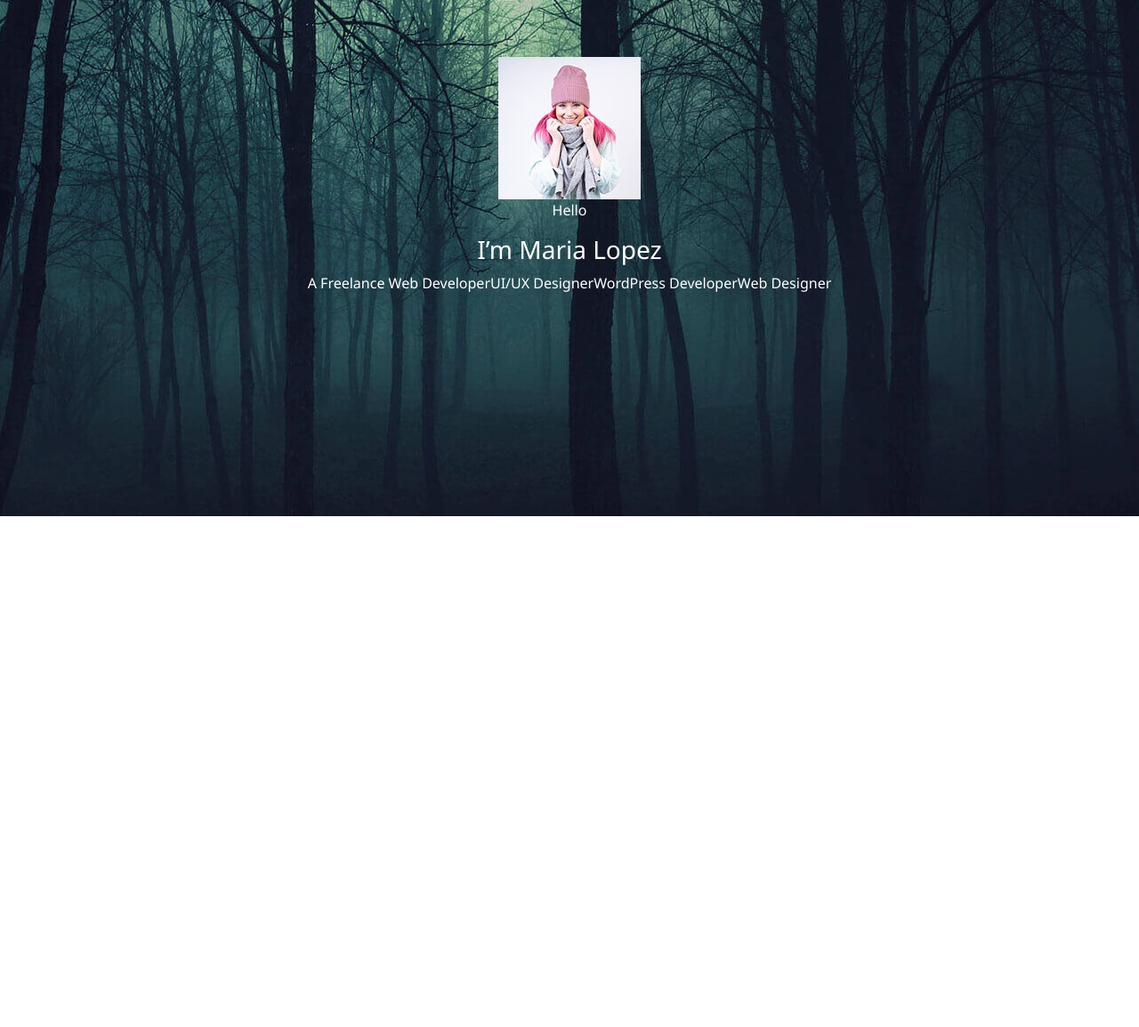
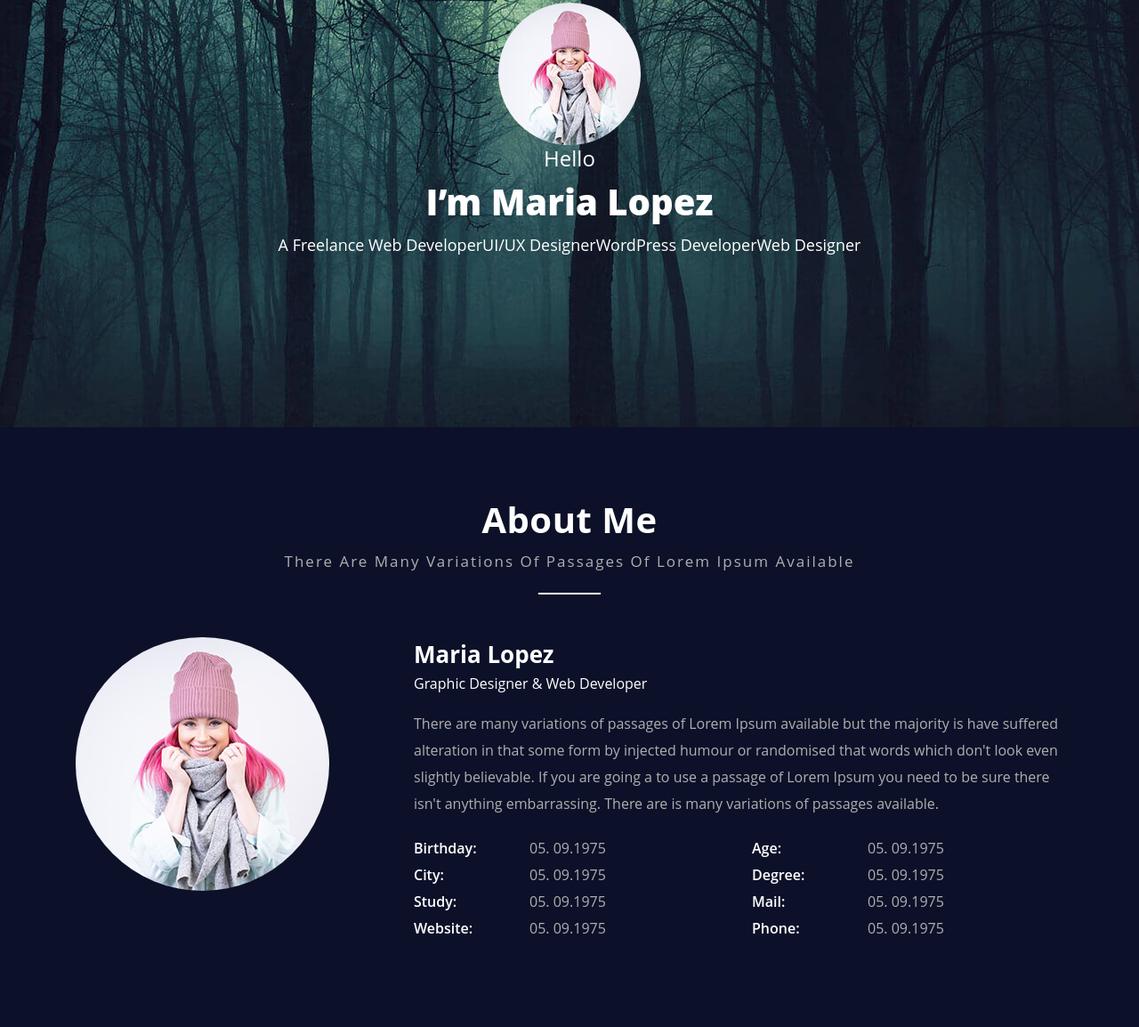
Before and after one commit to huynhquoctrung136/huynhquoctrung136.github.io, a plain HTML site: page index.html in a window 1280 px wide. Shown: the part 170-1324 px from the top of the page at 89% size. Before the commit the page ends 800 px from the top, so only its background shows below. Drawn offline with Linux system fonts and the light colour scheme.

Commit message:
update about me

```diff
--- a/index.html
+++ b/index.html
@@ -14,7 +14,7 @@
 	<!--HEADER  -->
 	<header>
 		<div class="header__content">
-			<nav class="navbar navbar-expand-sm navbar-dark bg-dark  myNavBar">
+			<nav class="navbar navbar-expand-sm  myNavBar">
 				<div class="container">
 					<a class="navbar-brand" href="#">
 						<img class="img-fluid" src="assets/images/logo.png" alt="Logo" />
@@ -52,16 +52,99 @@
 	<section id="banner">
 		<div class="banner__content">
 			<div>
-				<img src="assets/images/avatar.jpg" alt="avatarTrung" />
-				<p>Hello</p>
-				<h3>I’m Maria Lopez</h3>
-				<p>A Freelance Web DeveloperUI/UX DesignerWordPress DeveloperWeb Designer</p>
+				<div class="item-img">
+					<img src="assets/images/avatar.jpg" alt="avatarTrung" />
+				</div>
+				<div class="item-content">
+					<p class="item-top-text">Hello</p>
+					<h1 class="item-title">I’m Maria Lopez</h1>
+					<h2 class="item-description">A Freelance Web DeveloperUI/UX DesignerWordPress DeveloperWeb Designer
+					</h2>
+				</div>
 			</div>
+		</div>
+		<!-- <div class="banner__overplay"></div> -->
 
-		</div>
-		<div class="banner__overplay"></div>
 	</section>
 	<!-- END BANNER -->
+
+	<!-- ABOUT ME -->
+	<section id="about" class="section">
+		<div class="heading">
+			<h2>About Me</h2>
+			<p>
+				There are many variations of passages of Lorem Ipsum available
+			</p>
+		</div>
+		<div class="about__content container">
+			<div class="row">
+				<div class="col-4">
+					<img src="assets/images/about.jpg" alt="aboutMe" />
+				</div>
+				<div class="col-8">
+					<h3 class="item-title">Maria Lopez</h3>
+					<h4 class="item-subtitle">Graphic Designer & Web Developer</h4>
+					<p>There are many variations of passages of Lorem Ipsum available but the majority is have suffered
+						alteration in that some form by injected humour or randomised that words which don't look even
+						slightly believable. If you are going a to use a passage of Lorem Ipsum you need to be sure
+						there isn't anything embarrassing. There are is many variations of passages available.</p>
+					<div class="personal__info">
+						<div class="row">
+							<div class="col-6">
+								<div class="info__list">
+									<ul>
+										<li>
+											<span>Birthday: </span>05. 09.1975
+
+										</li>
+										<li>
+											<span>City: </span>05. 09.1975
+										</li>
+										<li>
+											<span>Study: </span>05. 09.1975
+										</li>
+										<li>
+											<span>Website: </span>05. 09.1975
+										</li>
+									</ul>
+								</div>
+							</div>
+							<div class="col-6">
+								<div class="info__list">
+									<ul>
+										<li>
+											<span>Age: </span>05. 09.1975
+										</li>
+										<li>
+											<span>Degree: </span>05. 09.1975
+										</li>
+										<li>
+											<span>Mail: </span>05. 09.1975
+										</li>
+										<li>
+											<span>Phone: </span>05. 09.1975
+										</li>
+									</ul>
+								</div>
+							</div>
+						</div>
+					</div>
+				</div>
+			</div>
+		</div>
+	</section>
+
+	<!-- END ABOUT ME -->
+
+
+	<!-- PRODUCT -->
+
+
+	<!-- END PRODUCT -->
+
+	<!-- CONTACT ME -->
+
+	<!-- END CONTACT ME -->
 	<script type="text/javascript" src="vendor/jquery-3.3.1.slim.min.js"></script>
 	<script type="text/javascript" src="vendor/popper.min.js"></script>
 	<script type="text/javascript" src="vendor/bootstrap.js"></script>
--- a/style.css
+++ b/style.css
@@ -7,8 +7,17 @@
 /* GLOBAL */
 html,
 body {
-  font-family: "Segoe UI", Tahoma, Geneva, Verdana, sans-serif;
+  font-family: "Open Sans", sans-serif;
   font-size: 16px;
+  line-height: 30px;
+  color: #afafaf;
+  font-weight: 400;
+  height: 100%;
+  vertical-align: baseline;
+  -webkit-font-smoothing: antialiased;
+  -moz-osx-font-smoothing: grayscale;
+  text-rendering: optimizeLegibility;
+  background-color: #ffffff;
 }
 
 /* line style */
@@ -29,19 +38,55 @@ body {
   width: 100%;
 }
 
+/* HEADING */
+.heading {
+  text-align: center;
+  margin-bottom: 3rem;
+}
+.heading h2 {
+  font-size: 40px;
+  color: #fff;
+  letter-spacing: 0.5px;
+  font-weight: bold;
+}
+
+.heading p {
+  text-transform: capitalize;
+  font-size: 17px;
+  letter-spacing: 2px;
+}
+
+.heading p::after {
+  content: "";
+  display: block;
+  width: 70px;
+  height: 2px;
+  background-color: #fff;
+  margin: auto;
+  margin: 20px auto;
+}
+
+.section {
+  padding: 5rem 0;
+}
+
 /* END GLOBAL */
 
 /* HEADER */
-.header__content {
+header {
+  position: absolute;
+  top: 20px;
+  left: 50%;
+  transform: translateX(-50%);
   width: 100%;
-  position: fixed;
-  z-index: 999;
+  z-index: 10;
 }
 
 #cvNavBar .navbar-nav .nav-link {
   font-size: 14px;
   font-weight: 400;
   text-transform: uppercase;
+  color: #ffffff;
 }
 .myNavBar .navbar-nav .nav-link a {
   text-decoration: none;
@@ -50,9 +95,12 @@ body {
 /* END HEADER */
 
 /* BANNER */
+#banner {
+  position: relative;
+}
 #banner .banner__content {
   background-image: url("assets/images/banner.jpg");
-  height: 750px;
+  height: 650px;
   background-repeat: no-repeat;
   background-position: center;
   color: white;
@@ -60,15 +108,81 @@ body {
   display: flex;
   align-items: center;
   justify-content: center;
+  z-index: 20;
 }
-#banner .banner__content p:first-child{
-    font-size: 24px;
-    color: #ffffff;
-    margin-bottom: 10px;
-    display: inline-block;
+#banner .banner__content .item-img img {
+  max-width: 100%;
+  height: auto;
+  border-radius: 50%;
+}
+
+#banner .banner__content .item-content .item-top-text {
+  font-size: 24px;
+  color: #ffffff;
+  margin-bottom: 10px;
+}
+
+#banner .banner__content .item-content .item-title {
+  color: #ffffff;
+  font-weight: 800;
+  margin-bottom: 0;
+}
+
+#banner .banner__content .item-content .item-description {
+  font-size: 18px;
+  line-height: 48px;
+}
+
+#banner .banner__overplay {
+  position: absolute;
+  width: 100%;
+  height: 100%;
+  top: 0;
+  left: 0;
+  background: linear-gradient(to top, #111, transparent);
 }
 
 /* END BANNER */
+
+/* ABOUT */
+#about {
+  background-color: #0c1129;
+}
+
+.about__content img {
+  max-width: 100%;
+  height: auto;
+  border-radius: 50%;
+}
+.about__content .item-title {
+  font-size: 26px;
+  line-height: 38px;
+  font-weight: 700;
+  margin-bottom: 5px;
+  color:#fff;
+}
+.about__content .item-subtitle {
+  color: #ffffff;
+  margin-bottom: 20px;
+  font-size: 16px;
+}
+
+.about__content p{
+  margin: 0 0 1.25rem 0;
+  color: #afafaf;
+}
+
+.about__content .personal__info .info__list ul li{
+  list-style: none;
+}
+
+.about__content .personal__info .info__list ul li span{
+  font-weight: 600;
+  color: #ffffff;
+  min-width: 130px;
+  display: inline-block;
+}
+/* END ABOUT */
 
 /* RESPONSIVE */
 
```
Also changed, not shown: assets/images/about.jpg (added).
